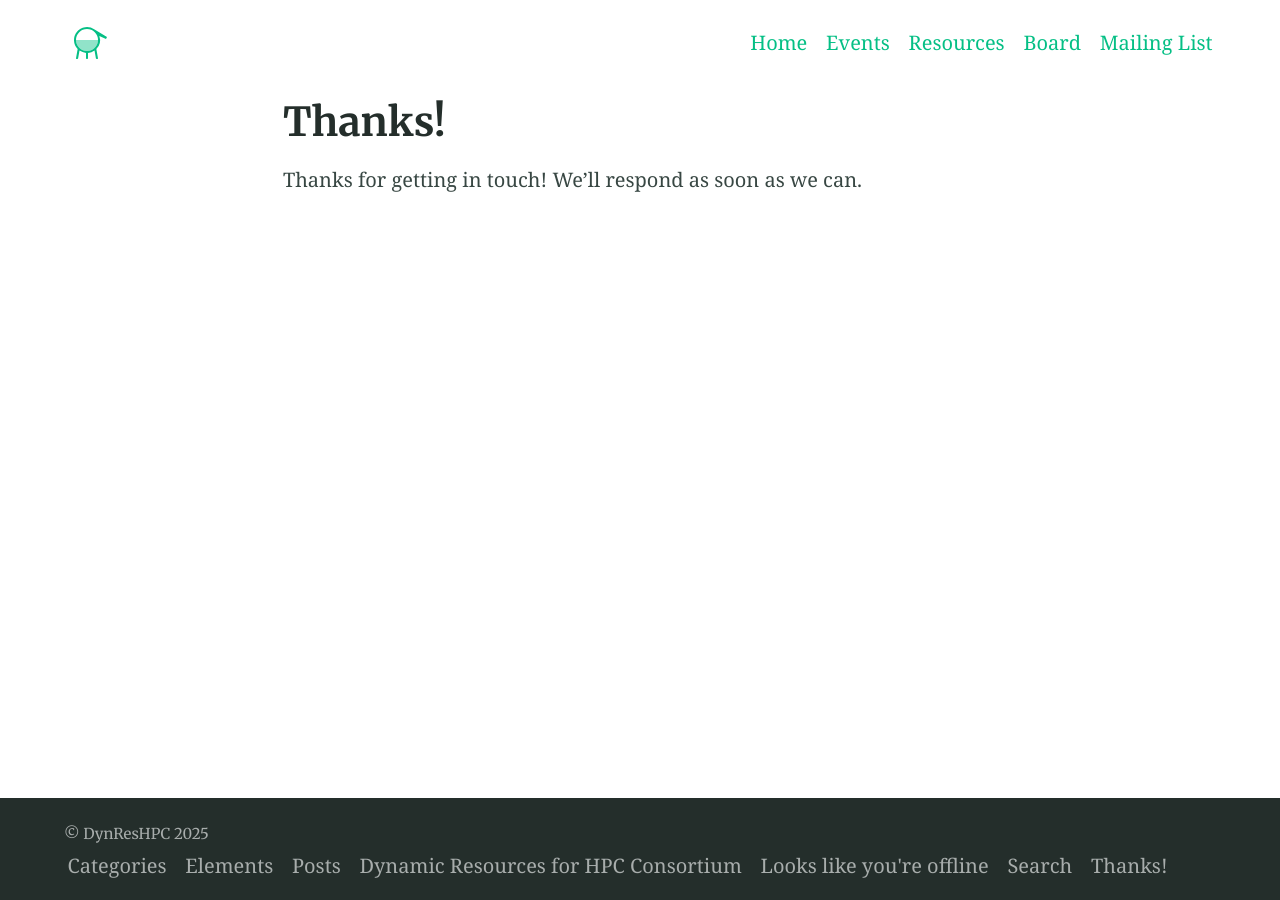
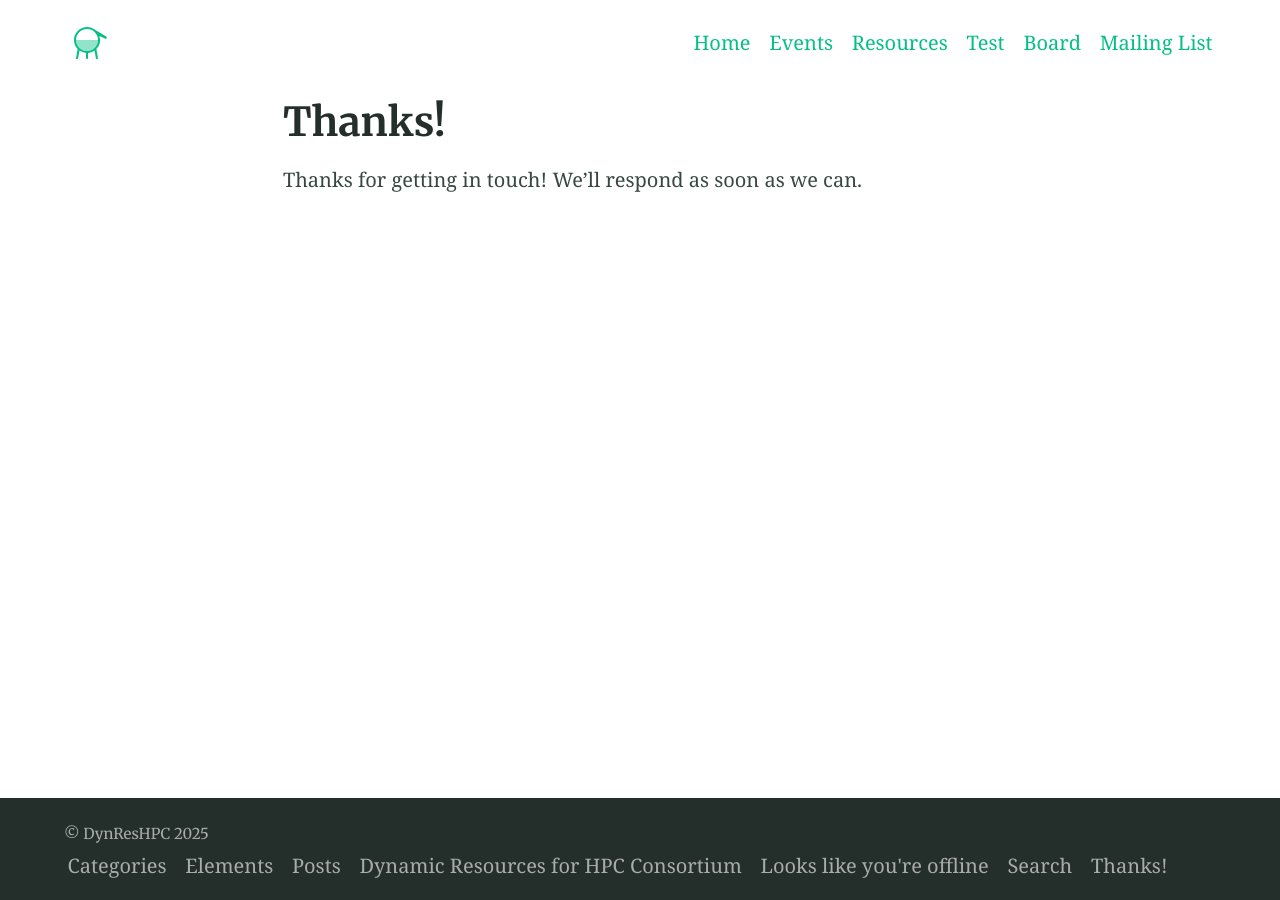
Before and after one commit to dynreshpc/dynreshpc.github.io, a Jekyll site: the page built from thanks.md, in a window 1280 px wide. Built offline with Jekyll 4.4.1, drawn with Linux system fonts in a browser that asks for light colours.

Commit message:
first image

```diff
--- a/_config.yml
+++ b/_config.yml
@@ -127,8 +127,8 @@ navigation_header:
   url: /elements/
 - title: Resources
   url: /blog/
-#- title: Members
-#  url: /categories/
+- title: Test
+  url: /categories/
 - title: Board
   url: /search/
 - title: Mailing List
```
